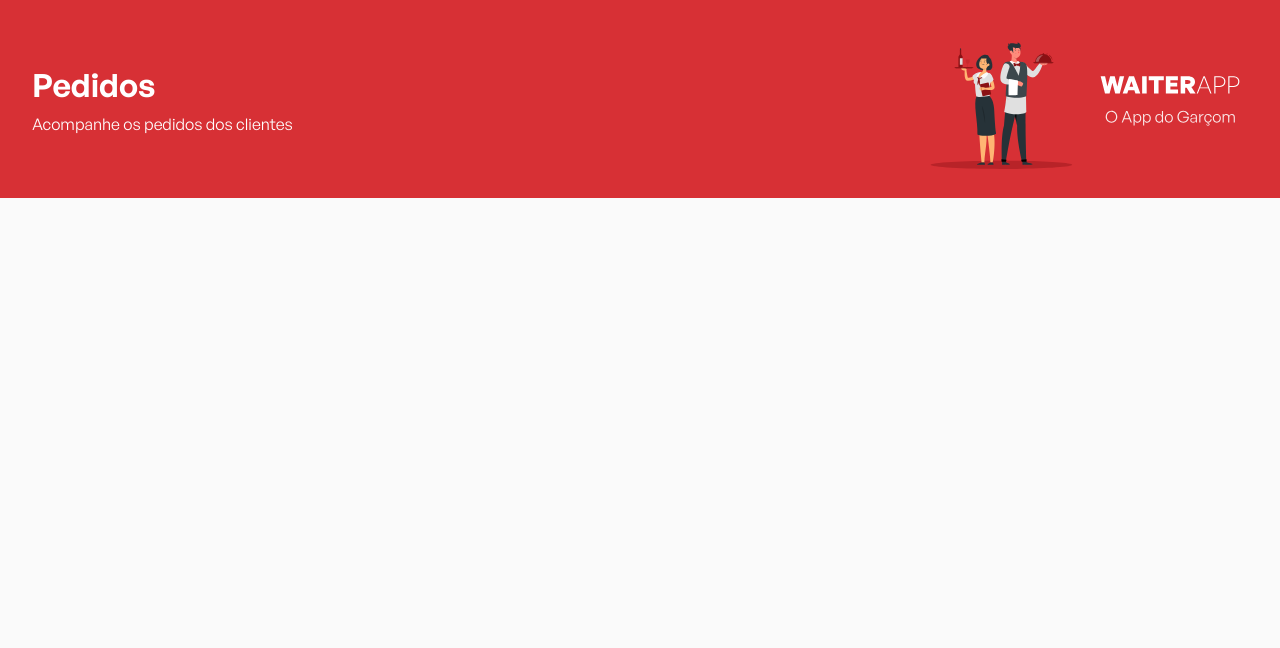
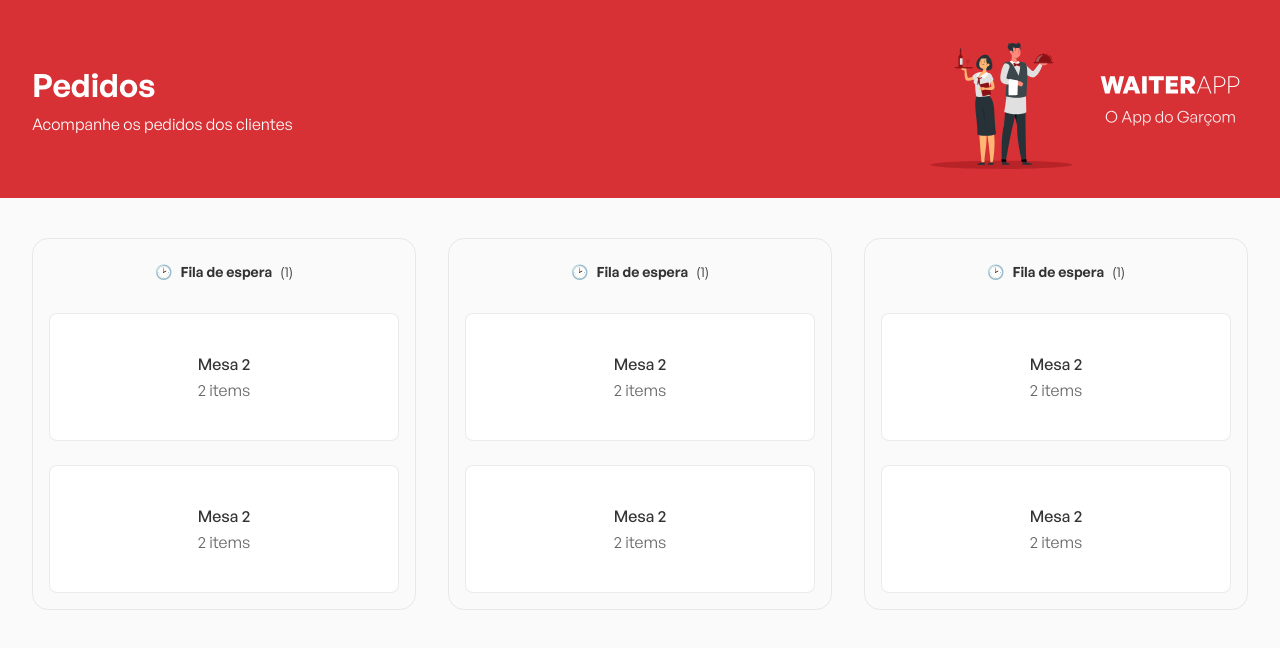
Before and after one commit to lucasmelosilva/front-end_waiterapp, a React (Vite) app: page / in a window 1280 px wide. Shown: the top 648 px of the page. Built offline with nearby package versions, Linux system fonts and the light colour scheme.

Commit message:
add Orders component

```diff
--- a/src/App.tsx
+++ b/src/App.tsx
@@ -1,11 +1,13 @@
 import { GlobalStyles } from "./styles/GlobalStyles";
 
 import { Header } from "./components/Header";
+import { Orders } from "./components/Orders";
 export function App() {
   return (
     <>
       <GlobalStyles />
       <Header />
+      <Orders />
     </>
   );
 }
--- a/src/components/Orders/index.tsx
+++ b/src/components/Orders/index.tsx
@@ -1,5 +1,64 @@
-import { Container } from "./styles";
+import { Container, Board, OrdersContainer } from "./styles";
+export function Orders() {
+  return (
+    <Container>
+      <Board>
+        <header>
+          <span>🕑</span>
+          <strong>Fila de espera</strong>
+          <span>(1)</span>
+        </header>
 
-export function Orders() {
-  return <div />;
+        <OrdersContainer>
+          <button type="button">
+            <strong>Mesa 2</strong>
+            <span>2 items</span>
+          </button>
+
+          <button type="button">
+            <strong>Mesa 2</strong>
+            <span>2 items</span>
+          </button>
+        </OrdersContainer>
+      </Board>
+      <Board>
+        <header>
+          <span>🕑</span>
+          <strong>Fila de espera</strong>
+          <span>(1)</span>
+        </header>
+
+        <OrdersContainer>
+          <button type="button">
+            <strong>Mesa 2</strong>
+            <span>2 items</span>
+          </button>
+
+          <button type="button">
+            <strong>Mesa 2</strong>
+            <span>2 items</span>
+          </button>
+        </OrdersContainer>
+      </Board>
+      <Board>
+        <header>
+          <span>🕑</span>
+          <strong>Fila de espera</strong>
+          <span>(1)</span>
+        </header>
+
+        <OrdersContainer>
+          <button type="button">
+            <strong>Mesa 2</strong>
+            <span>2 items</span>
+          </button>
+
+          <button type="button">
+            <strong>Mesa 2</strong>
+            <span>2 items</span>
+          </button>
+        </OrdersContainer>
+      </Board>
+    </Container>
+  );
 }
--- a/src/components/Orders/styles.ts
+++ b/src/components/Orders/styles.ts
@@ -0,0 +1,58 @@
+import styled from "styled-components";
+
+export const Container = styled.div`
+  width: 100%;
+  max-width: 1216px;
+  margin: 40px auto;
+  display: flex;
+  gap: 32px;
+`;
+
+export const Board = styled.div`
+  padding: 16px;
+  border: 1px solid rgba(204, 204, 204, 0.4);
+  border-radius: 16px;
+  display: flex;
+  flex-direction: column;
+  align-items: center;
+  flex: 1;
+
+  header {
+    padding: 8px;
+    font-size: 14px;
+    display: flex;
+    align-items: center;
+    gap: 8px;
+  }
+`;
+
+export const OrdersContainer = styled.div`
+  display: flex;
+  margin-top: 24px;
+  flex-direction: column;
+  align-self: stretch;
+
+  button {
+    height: 128px;
+    background: #ffffff;
+    border: 1px solid rgba(204, 204, 204, 0.4);
+    border-radius: 8px;
+    display: flex;
+    flex-direction: column;
+    align-items: center;
+    justify-content: center;
+    gap: 4px;
+    & + button {
+      margin-top: 24px;
+    }
+
+    strong {
+      font-weight: 500;
+    }
+
+    span {
+      font-size: 14;
+      color: #666;
+    }
+  }
+`;
```
